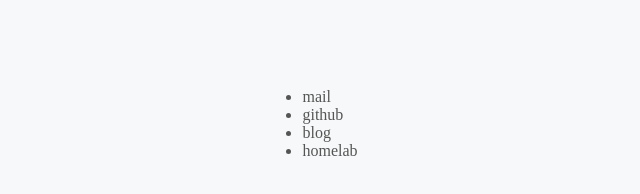
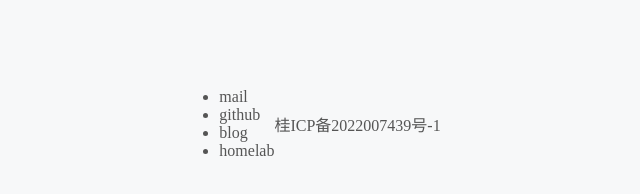
Before and after one commit to zouzonghua/zouzonghua.github.io, a plain HTML site: page index.html in a window 1280 px wide. Shown: the whole page, without its empty margins (310-950 px from the left). Drawn offline with Linux system fonts and the light colour scheme.

Commit message:
Update index.html

```diff
--- a/index.html
+++ b/index.html
@@ -62,5 +62,6 @@
       <li><a href="https://zouzonghua.github.io/blog/">blog</a></li>
       <li><a href="https://zouzonghua.github.io/homelab-dashboard/">homelab</a></li>
     </ul>
+    <a href="https://beian.miit.gov.cn/" rel="noopener" target="_blank">桂ICP备2022007439号-1 </a>
   </body>
 </html>
```
